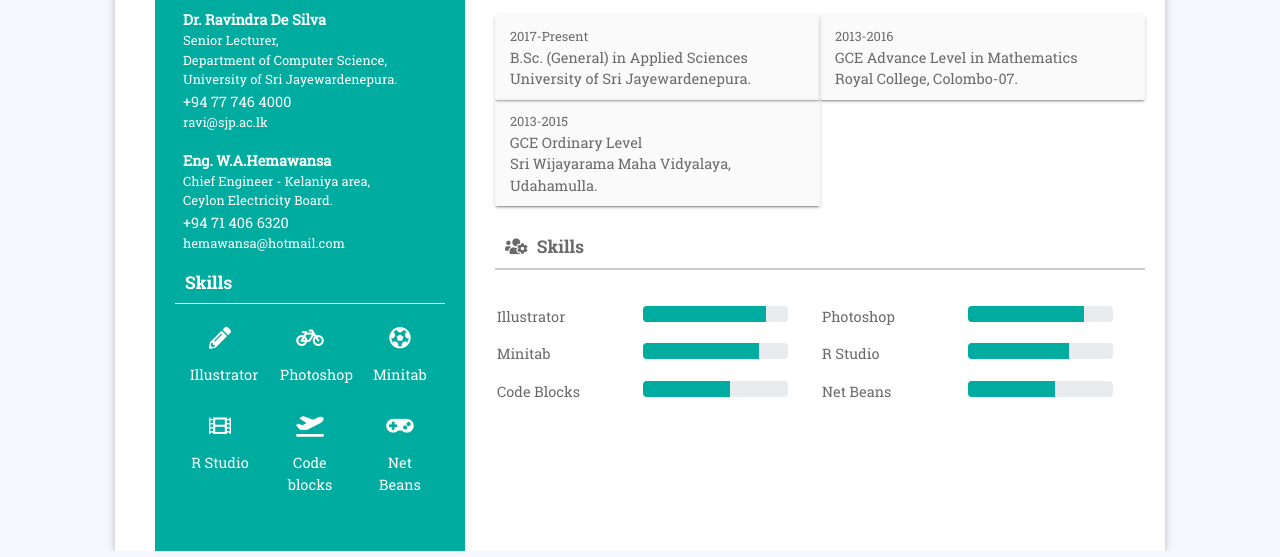
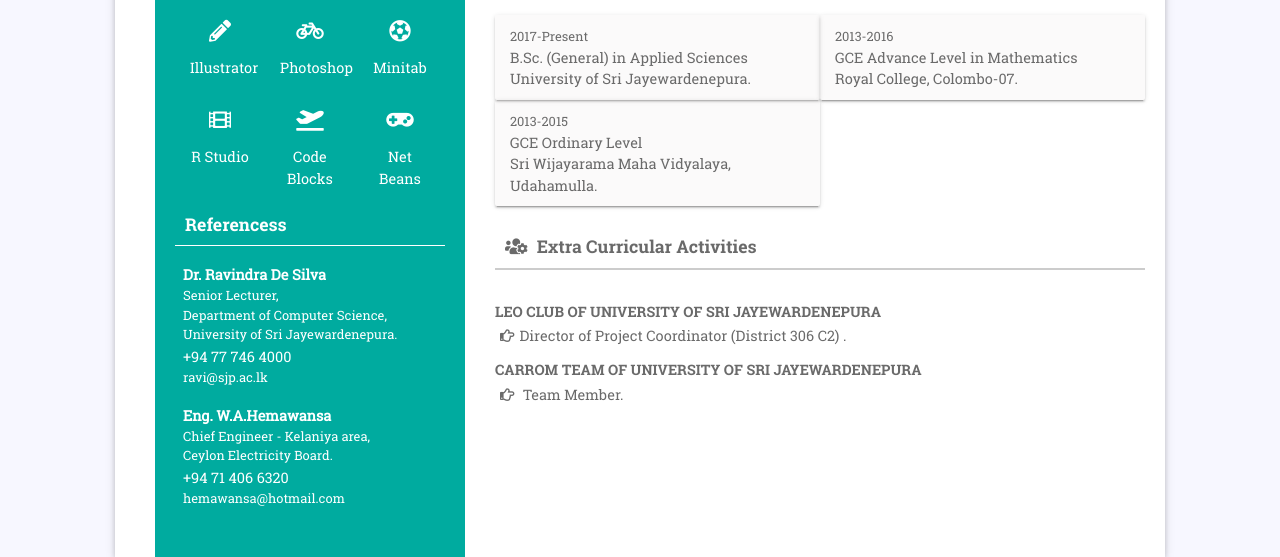
Before and after one commit to Dilan-Sandalu/Net_Centric, a plain HTML site: page index.html in a window 1280 px wide. Shown: the part 763-1320 px from the top of the page. Drawn offline with Linux system fonts and the light colour scheme.

Commit message:
initial commit

```diff
--- a/index.html
+++ b/index.html
@@ -19,7 +19,7 @@
                 <div class="col-md-4 left-co">
                     <div class="left-side">
                         <div class="profile-info">
-                            <img src="assets/images/profile.jpg" alt="">
+                            <img src="assets/images/Dilan.jpg" alt="">
                             <h3>Dilan Samarasingha</h3>
                             <span>Undergraduate</span>
                         </div>
@@ -47,7 +47,7 @@
                                 <i class="fas fa-map-marker-alt"></i>
                             </div>
                             <div class="detail">
-                                141/1, G.H.Perera Mawatha, Raththanapitiya, Boralesgamuwa
+                                141/1, G.H.Perera Mawatha, Raththanapitiya, Boralesgamuwa.
                             </div>
                         </div>
                         <h4 class="ltitle">Contact</h4>
@@ -56,7 +56,16 @@
                             <li><i class="fab fa-twitter"></i></li>
                             <li><i class="fab fa-google-plus-g"></i></li>
                             <li><i class="fab fa-linkedin-in"></i></li>
-                            <li><i class="fab fa-github"></i></li>
+                            <li><i class="fab fa-github"></i> </li>
+                        </ul>
+                        <h4 class="ltitle">Tools</h4>
+                        <ul class="hoby row no-margin">
+                            <li><i class="fas fa-pencil-alt"></i> <br>Illustrator</li>
+                            <li><i class="fas fa-bicycle"></i> <br> Photoshop</li>
+                            <li><i class="fas fa-futbol"></i> <br> Minitab</li>
+                            <li><i class="fas fa-film"></i><br> R Studio</li>
+                            <li><i class="fas fa-plane-departure"></i> <br> Code Blocks</li>
+                            <li><i class="fas fa-gamepad"></i> <br> Net Beans</li>
                         </ul>
                         <h4 class="ltitle">Referencess</h4>
 
@@ -76,15 +85,7 @@
                             <p>hemawansa@hotmail.com </p>
                         </div>
 
-                        <h4 class="ltitle">Skills</h4>
-                        <ul class="hoby row no-margin">
-                            <li><i class="fas fa-pencil-alt"></i> <br>Illustrator</li>
-                            <li><i class="fas fa-bicycle"></i> <br> Photoshop</li>
-                            <li><i class="fas fa-futbol"></i> <br> Minitab</li>
-                            <li><i class="fas fa-film"></i><br> R Studio</li>
-                            <li><i class="fas fa-plane-departure"></i> <br>Code blocks</li>
-                            <li><i class="fas fa-gamepad"></i> <br> Net Beans</li>
-                        </ul>
+
                     </div>
                 </div>
                 <div class="col-md-8 rt-div">
@@ -122,7 +123,7 @@
                             <h6>HALL ALLOCATION SYSTEM<span>2019</span></h6>
                             <i></i>
                             <ul>
-                                <li><i class="far fa-hand-point-right"></i> A sample hall allocation system was constructed usin net beans. </li>
+                                <li><i class="far fa-hand-point-right"></i> A sample hall allocation system was constructed using net beans. </li>
 
                                 <li><i class="far fa-hand-point-right"></i> Technologies: Java, My SQL</li>
                             </ul>
@@ -171,81 +172,32 @@
                             </ul>
                         </div>
 
-                        <h2 class="rit-titl"><i class="fas fa-users-cog"></i> Skills</h2>
+                        <h2 class="rit-titl"><i class="fas fa-users-cog"></i> Extra Curricular Activities</h2>
                         <div class="profess-cover row no-margin">
-                            <div class="col-md-6">
-                                <div class=" prog-row row">
-                                    <div class="col-sm-6">
-                                        Illustrator
-                                    </div>
-                                    <div class="col-sm-6">
-                                        <div class="progress">
-                                            <div class="progress-bar" role="progressbar" style="width: 85%" aria-valuenow="25" aria-valuemin="0" aria-valuemax="100"></div>
-                                        </div>
-                                    </div>
-                                </div>
+
+                            <div class="work-exp">
+                                <h6>LEO CLUB OF UNIVERSITY OF SRI JAYEWARDENEPURA <span></span></h6>
+                                <i></i>
+                                <ul>
+                                    <li><i class="far fa-hand-point-right"></i>Director of Project Coordinator (District 306 C2) .
+
+                                    </li>
+
+                                </ul>
                             </div>
-                            <div class="col-md-6">
-                                <div class="row prog-row">
-                                    <div class="col-sm-6">
-                                        Photoshop
-                                    </div>
-                                    <div class="col-sm-6">
-                                        <div class="progress">
-                                            <div class="progress-bar" role="progressbar" style="width: 80%" aria-valuenow="25" aria-valuemin="0" aria-valuemax="100"></div>
-                                        </div>
-                                    </div>
-                                </div>
+                            <div class="work-exp">
+                                <h6>CARROM TEAM OF UNIVERSITY OF SRI JAYEWARDENEPURA<span></span></h6>
+                                <i></i>
+                                <ul>
+                                    <li><i class="far fa-hand-point-right"></i> Team Member.
+
+                                    </li>
+
+
+                                </ul>
                             </div>
 
-                            <div class="col-md-6">
-                                <div class="row prog-row">
-                                    <div class="col-sm-6">
-                                        Minitab
-                                    </div>
-                                    <div class="col-sm-6">
-                                        <div class="progress">
-                                            <div class="progress-bar" role="progressbar" style="width: 80%" aria-valuenow="25" aria-valuemin="0" aria-valuemax="100"></div>
-                                        </div>
-                                    </div>
-                                </div>
-                            </div>
-                            <div class="col-md-6">
-                                <div class="row prog-row">
-                                    <div class="col-sm-6">
-                                        R Studio
-                                    </div>
-                                    <div class="col-sm-6">
-                                        <div class="progress">
-                                            <div class="progress-bar" role="progressbar" style="width: 70%" aria-valuenow="25" aria-valuemin="0" aria-valuemax="100"></div>
-                                        </div>
-                                    </div>
-                                </div>
-                            </div>
-                            <div class="col-md-6">
-                                <div class="row prog-row">
-                                    <div class="col-sm-6">
-                                        Code Blocks
-                                    </div>
-                                    <div class="col-sm-6">
-                                        <div class="progress">
-                                            <div class="progress-bar" role="progressbar" style="width: 60%" aria-valuenow="25" aria-valuemin="0" aria-valuemax="100"></div>
-                                        </div>
-                                    </div>
-                                </div>
-                            </div>
-                            <div class="col-md-6">
-                                <div class="row prog-row">
-                                    <div class="col-sm-6">
-                                        Net Beans
-                                    </div>
-                                    <div class="col-sm-6">
-                                        <div class="progress">
-                                            <div class="progress-bar" role="progressbar" style="width: 60%" aria-valuenow="25" aria-valuemin="0" aria-valuemax="100"></div>
-                                        </div>
-                                    </div>
-                                </div>
-                            </div>
+
 
                         </div>
                     </div>
```
Also changed, not shown: assets/images/Dilan.jpg (added).
